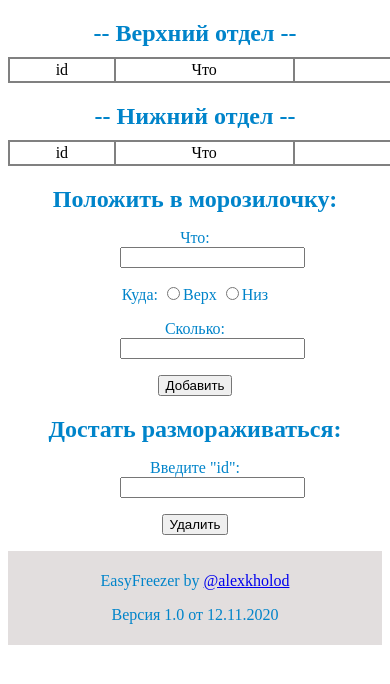
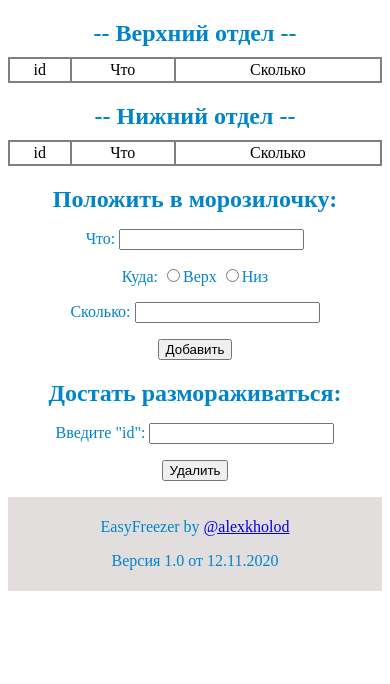
Before and after one commit to alexkholod/EasyFreezer, a PHP site: page / in a window 390 px wide; the page is wider, and only the part inside the window is pictured. Shown: the part 127-811 px from the top of that part. Run offline with PHP 8.4, Linux system fonts and the light colour scheme; data comes from the database, SQL or seed files in the repository.

Commit message:
Update mycss.css
some fixes for mobile

```diff
--- a/css/mycss.css
+++ b/css/mycss.css
@@ -11,7 +11,7 @@
 
 table {
    margin: 0 auto;
-   width: 640px;
+   width: 100%;
    border: 2px solid grey;
    border-collapse: collapse;
    text-align: center;
@@ -24,7 +24,7 @@
 
 .form-add {
    margin: auto;
-   width: 40%;
+   width: 100%;
 }
 
 .link {
```
